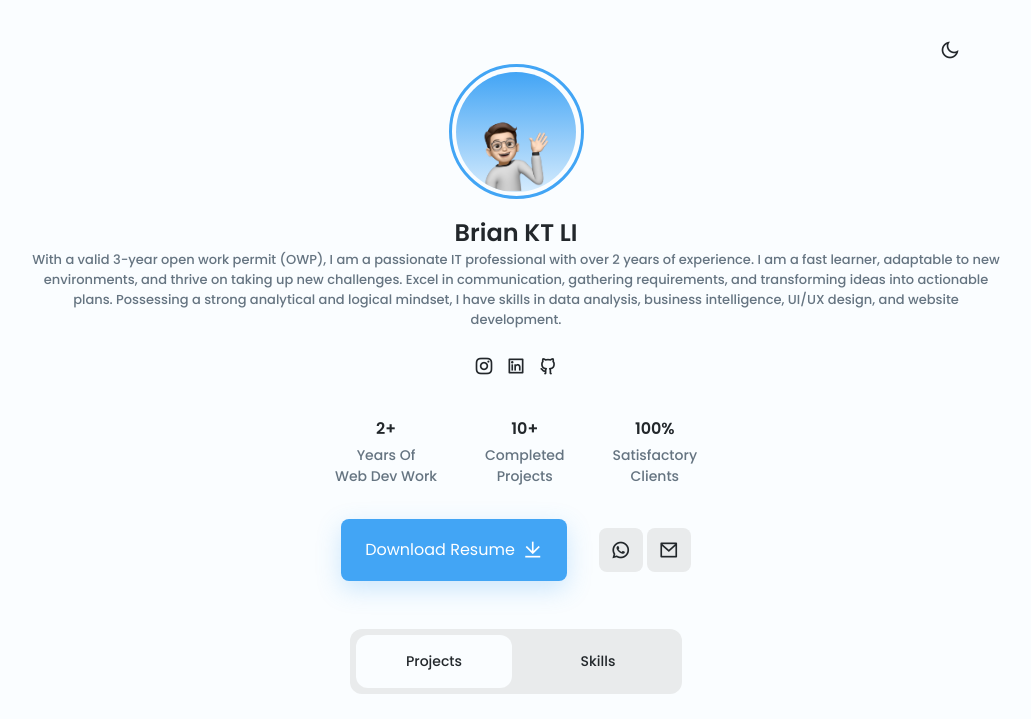
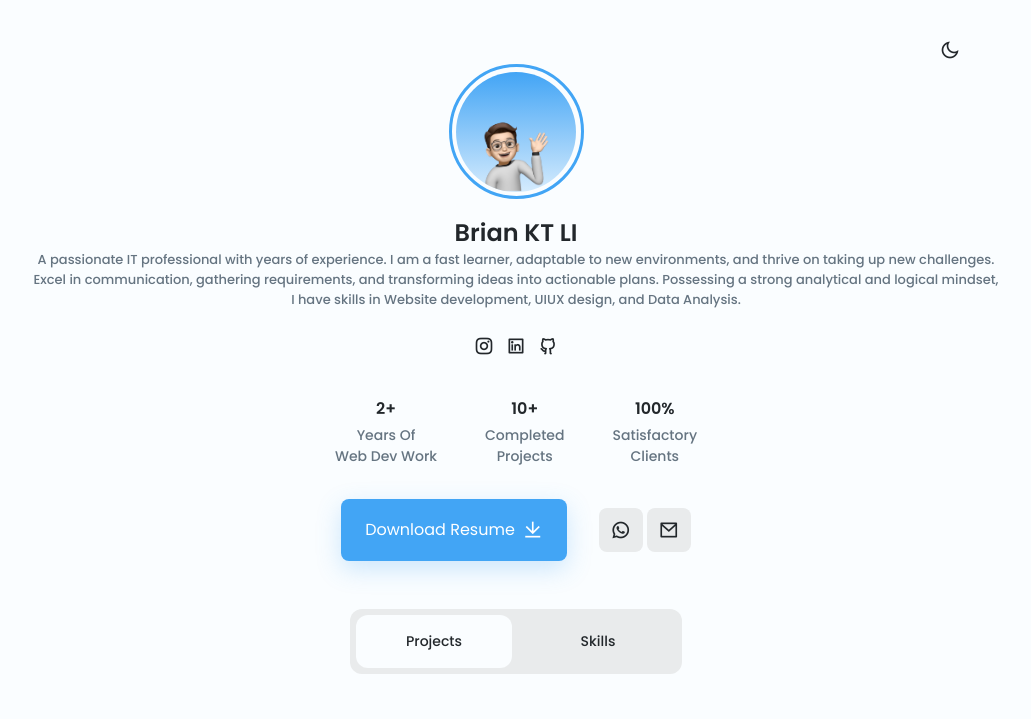
Before and after one commit to brianlkt/brianprofile, a plain HTML site: page index.html in a window 1280 px wide. Shown: the top 719 px of the page, without its empty margins (124-1155 px from the left). Drawn offline with nearby package versions, Linux system fonts and the light colour scheme.

Commit message:
Update index.html

```diff
--- a/index.html
+++ b/index.html
@@ -31,8 +31,11 @@
                     </div>
 
                     <h2 class="profile__name">Brian KT LI</h2>
-                    <h3 class="profile__profession">With a valid 3-year open work permit (OWP), I am a passionate IT professional with over 2 years of experience. I am a fast learner, adaptable to new environments, and thrive on taking up new challenges. Excel in communication, gathering requirements, and transforming ideas into actionable plans. Possessing a strong analytical and logical mindset,
-                        I have skills in data analysis, business intelligence, UI/UX design, and website development.</h3>
+                    <h3 class="profile__profession">A passionate IT professional with years of experience.
+                        I am a fast learner, adaptable to new environments, and thrive on taking up new challenges.
+                        Excel in communication, gathering requirements, and transforming ideas into actionable plans.
+                        Possessing a strong analytical and logical mindset,
+                        I have skills in Website development, UIUX design, and Data Analysis.</h3>
 
                     <ul class="profile__social">
                         <a href="https://www.instagram.com/createbybrian/" target="_blank" class="profile__social-link">
```
